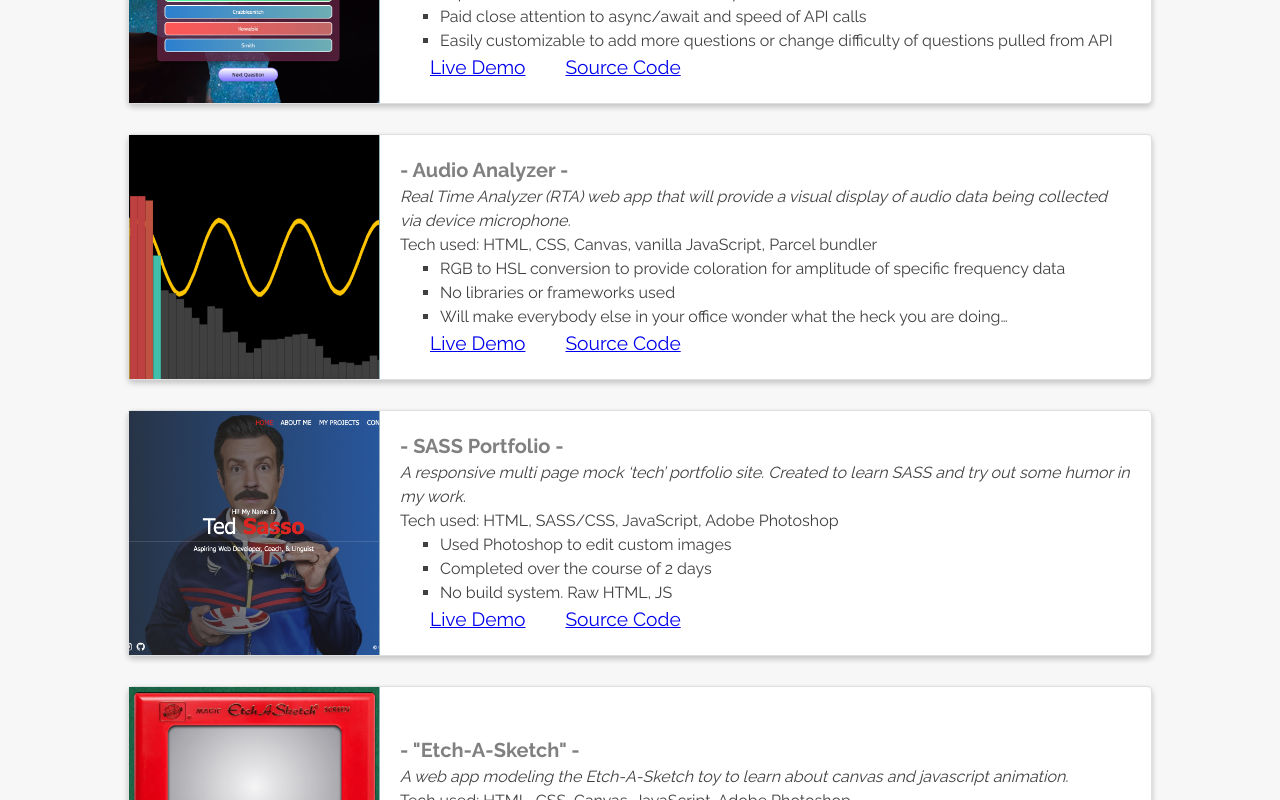
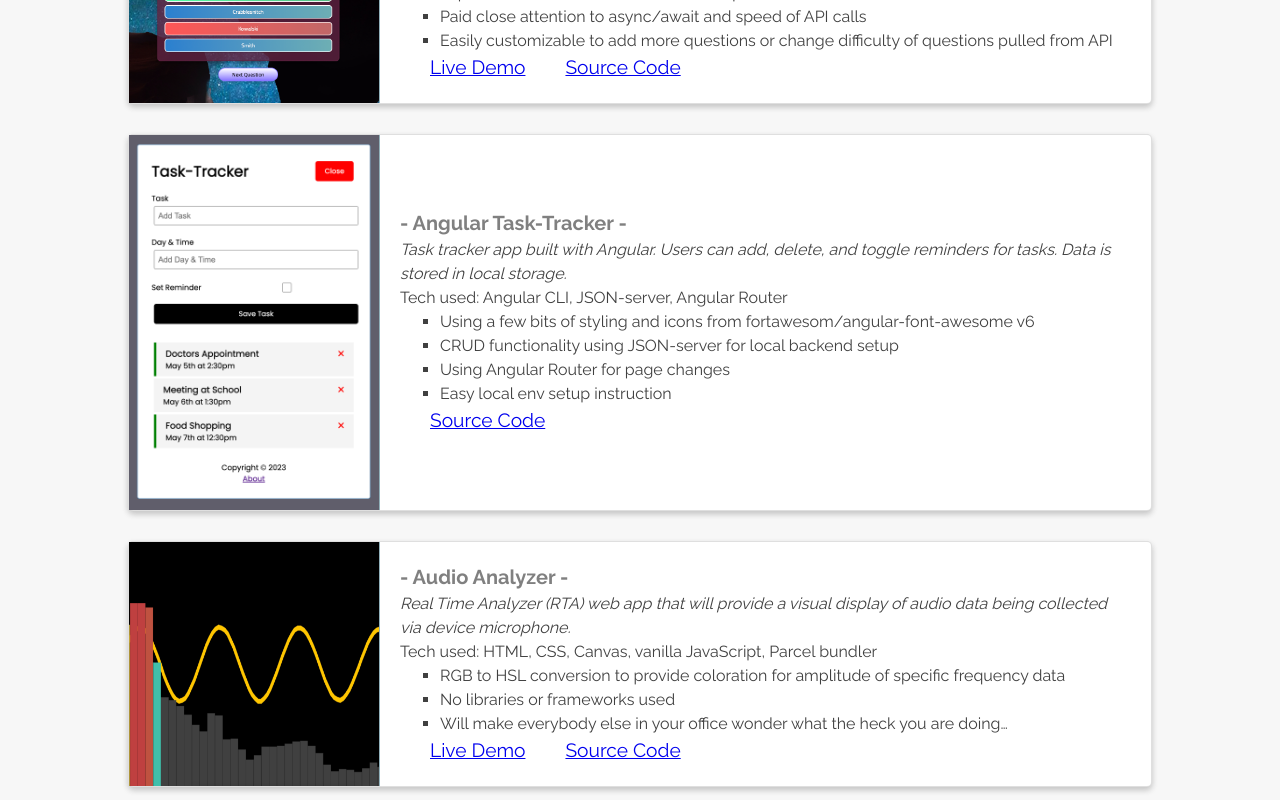
Before and after one commit to austinschroeder/portfolio-react, a React (Create React App) app: page / in a window 1280 px wide. Shown: the part 4180-4980 px from the top of the page. Built offline with nearby package versions, Linux system fonts and the light colour scheme.

Commit message:
add task tracker project

```diff
--- a/src/components/Projects.js
+++ b/src/components/Projects.js
@@ -24,6 +24,7 @@ const ProjectCard = (props) => {
         <p className="project-tech">Tech used: {project.tech}</p>
         <ul>{bulletItems}</ul>
         <div className="project-links-container">
+          {project.link && (
             <a
               className="project-link"
               href={project.link}
@@ -32,6 +33,7 @@ const ProjectCard = (props) => {
             >
               Live Demo
             </a>
+          )}
           {project.gh && (
             <a
               className="project-link"
--- a/src/data/projectsData.js
+++ b/src/data/projectsData.js
@@ -6,6 +6,7 @@ import etch from '../images/etch.png';
 import rta from '../images/rta.png';
 import trivia from '../images/trivia.png';
 import acePortal from '../images/ace-portal.png';
+import taskTracker from '../images/task-tracker.png';
 // import memories from '../images/memories2.png';
 // import melty from '../images/melty.png';
 // import cage from '../images/cage.png';
@@ -39,6 +40,20 @@ const projects = [
     tech: 'React, Typescript, Styled Components',
     link: 'https://austinschroeder.github.io/react-trivia/',
     gh: 'https://github.com/austinschroeder/react-trivia',
+  },
+  {
+    name: 'Angular Task-Tracker',
+    image: taskTracker,
+    description:
+      'Task tracker app built with Angular.  Users can add, delete, and toggle reminders for tasks.  Data is stored in local storage.',
+    bullets: [
+      'Using a few bits of styling and icons from fortawesom/angular-font-awesome v6',
+      'CRUD functionality using JSON-server for local backend setup',
+      'Using Angular Router for page changes',
+      'Easy local env setup instruction',
+    ],
+    tech: 'Angular CLI, JSON-server, Angular Router',
+    gh: 'https://github.com/austinschroeder/angular-learn',
   },
   {
     name: 'Audio Analyzer',
```
Also changed, not shown: src/images/task-tracker.png (added). Lines whose indentation alone changed are shown as unchanged.
